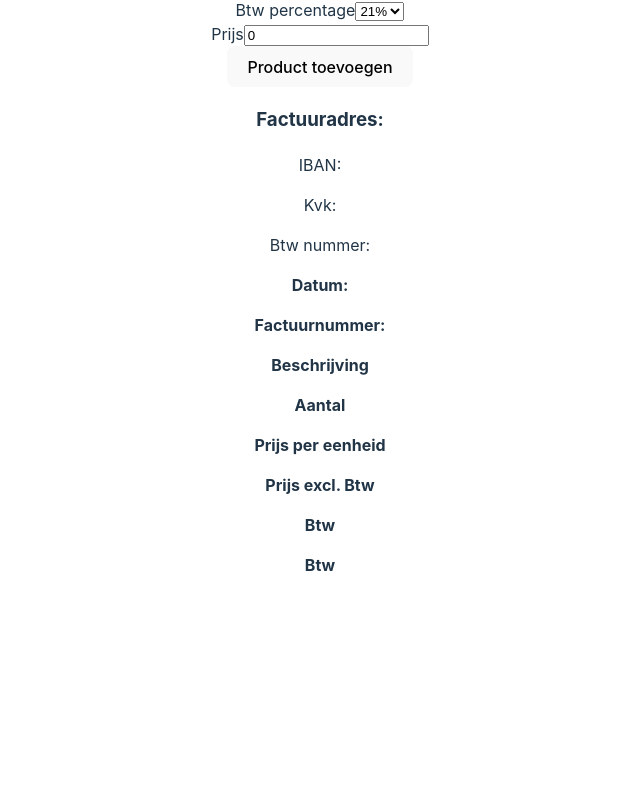
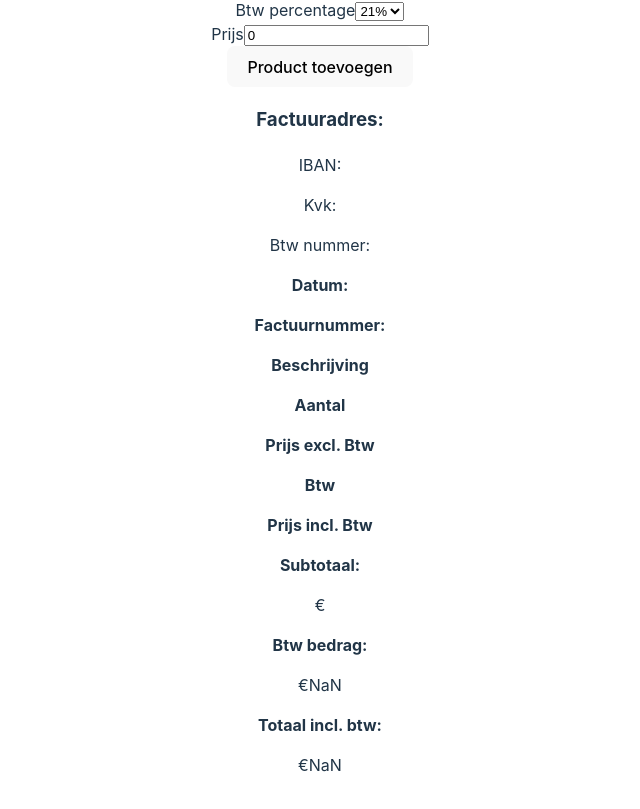
Before and after one commit to NickN1994/invoice-app, a React (Vite) app: page / in a window 1280 px wide. Shown: the part 772-1581 px from the top of the page, without its empty margins (320-960 px from the left). Before the commit the page ends 1397 px from the top, so only its background shows below. Built offline with nearby package versions, Linux system fonts and the light colour scheme.

Commit message:
aan product array gewerkt

```diff
--- a/src/Form.jsx
+++ b/src/Form.jsx
@@ -34,7 +34,7 @@ function Form() {
     const [products, setProducts] = useState([]);
     const [amount, setAmount] = useState(1);
     const [productName, setProductName] = useState('');
-    const [vat, setVat] = useState('');
+    const [vat, setVat] = useState(21);
     const [price, setPrice] = useState(0);
 
     useEffect(() => {
@@ -47,7 +47,7 @@ function Form() {
             name: productName,
             amount: amount,
             vat: vat,
-            priceUnit: calcPriceUnitHelper(price, vat),
+            priceNoVat: calcPriceUnitHelper(price, vat),
             price: price
         }
         // console.log(products);
@@ -56,7 +56,7 @@ function Form() {
 
         setProductName('');
         setAmount(1);
-        setVat('');
+        setVat(21);
         setPrice(0);
     }
 
@@ -232,6 +232,7 @@ function Form() {
                     />
 
                     <button onClick={addProduct}>Product toevoegen</button>
+                </div>
 
                     {/*     DE FACTUUR      */}
                     {/*     KLANT GEGEVENS  */}
@@ -258,6 +259,7 @@ function Form() {
                             <p><strong>Factuurnummer:</strong> {invoiceNumber}</p>
                         </section>
                         <section>
+                            {/* PRODUCTEN OP FACTUUR    */}
                             <div>
                                 <p><strong>Beschrijving</strong></p>
                                 {products && products.map((product) => {
@@ -278,33 +280,13 @@ function Form() {
                                     )
                                 })}
                             </div>
-                            <div>
-                                <p><strong>Prijs per eenheid</strong></p>
-                                {products && products.map((product) => {
-                                    return (
-                                        <>
-                                            <p>{product.priceUnit}</p>
-                                        </>
-                                    )
-                                })}
-                            </div>
+
                             <div>
                                 <p><strong>Prijs excl. Btw</strong></p>
                                 {products && products.map((product) => {
                                     return (
                                         <>
-                                            <p>{product.priceUnit}</p>
-                                        </>
-                                    )
-                                })}
-                            </div>
-
-                            <div>
-                                <p><strong>Btw</strong></p>
-                                {products && products.map((product) => {
-                                    return (
-                                        <>
-                                            <p>{product.priceUnit * product.amount}</p>
+                                            <p>{product.priceNoVat * product.amount}</p>
                                         </>
                                     )
                                 })}
@@ -320,9 +302,37 @@ function Form() {
                                     )
                                 })}
                             </div>
+
+                            <div>
+                                <p><strong>Prijs incl. Btw</strong></p>
+                                {products && products.map((product) => {
+                                    return (
+                                        <>
+                                            <p>{product.price * product.amount}</p>
+                                        </>
+                                    )
+                                })}
+                            </div>
                         </section>
 
-                    </div>
+                        {/* HELPER AANMAKEN NOG OM SUBTOTAAL ETC. TE BEREKENEN*/}
+
+                        <div>
+                            <section>
+                            <p><strong>Subtotaal: </strong></p>
+                            <p>€{}</p>
+                            </section>
+                            <section>
+                                <p><strong>Btw bedrag: </strong></p>
+                                <p>€{(products.price * products.amount) - (products.priceNoVat * products.amount)}</p>
+                            </section>
+                            <section>
+                                <p><strong>Totaal incl. btw: </strong></p>
+                                <p>€{(products.price * products.amount) - (products.priceNoVat * products.amount)}</p>
+                            </section>
+                        </div>
+
+                {/*    EINDE FACTUUR    */}
 
 
                 </div>
--- a/src/calcPriceUnitHelper.js
+++ b/src/calcPriceUnitHelper.js
@@ -1,9 +1,16 @@
 function calcPriceUnitHelper(price, vat) {
 
-    const priceOfVat = price * (vat / 100);
-    const priceWithoutVat = price - priceOfVat;
+    if (vat === 21) {
+        const priceOfVat = price * (vat / 121);
+        return price - priceOfVat;
 
-    return priceWithoutVat;
+    } if (vat === 9) {
+        const priceOfVat = price * (vat / 109);
+        return price - priceOfVat;
+    } else {
+        return price
+    }
+
 }
 
 export default calcPriceUnitHelper;
```
